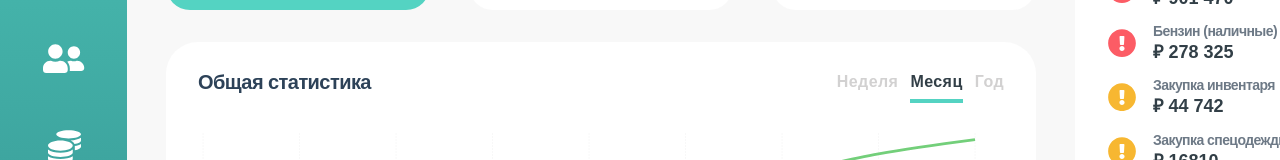
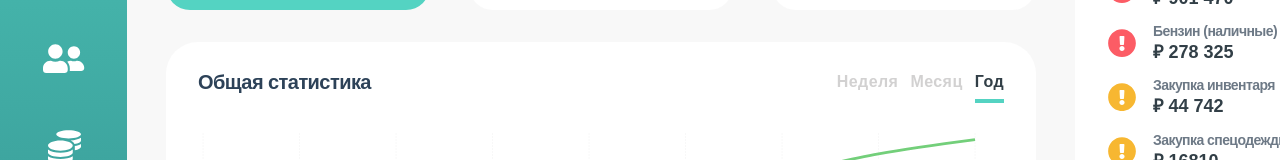
Before and after one commit to Sigizmund2012/h2o-test, a React (Vite) app: page / in a window 1280 px wide. Shown: the part 403-563 px from the top of the page. Built offline with nearby package versions, Linux system fonts and the light colour scheme.

Commit message:
Set year to default tab value

```diff
--- a/src/components/Chart/Chart.tsx
+++ b/src/components/Chart/Chart.tsx
@@ -65,7 +65,7 @@ const CustomTooltip = ({ active, payload, label }: TooltipProps) => {
 type Interval = "week" | "month" | "year";
 
 export default function Chart() {
-  const [activeInterval, setActiveInterval] = useState<Interval>("month");
+  const [activeInterval, setActiveInterval] = useState<Interval>("year");
   const [data, setData] = useState<DataItem[]>([]);
   const [isLoading, setIsLoading] = useState(true);
   const [error, setError] = useState<string | null>(null);
```
